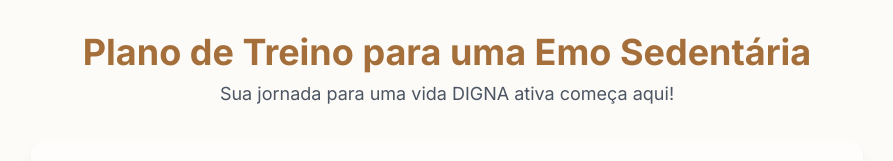
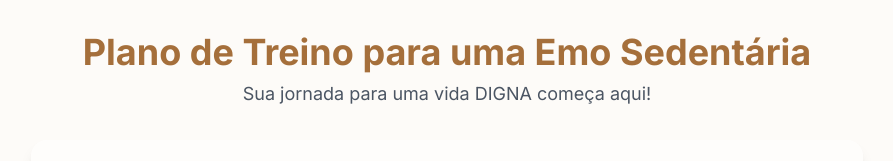
Before and after one commit to zAstergun/Monica-Sedentaria-Training, a plain HTML site: page index.html in a window 1280 px wide. Shown: the top 161 px of the page, without its empty margins (193-1086 px from the left). Drawn offline with nearby package versions, Linux system fonts and the light colour scheme.

```diff
--- a/index.html
+++ b/index.html
@@ -76,7 +76,7 @@
 
         <header class="text-center mb-8">
             <h1 class="text-3xl sm:text-4xl font-bold text-[#A56F3B]">Plano de Treino para uma Emo Sedentária</h1>
-            <p class="mt-2 text-lg text-gray-600">Sua jornada para uma vida DIGNA ativa começa aqui!</p>
+            <p class="mt-2 text-lg text-gray-600">Sua jornada para uma vida DIGNA começa aqui!</p>
         </header>
 
         <div id="app" class="bg-white/50 rounded-2xl shadow-lg p-4 sm:p-6">
```
